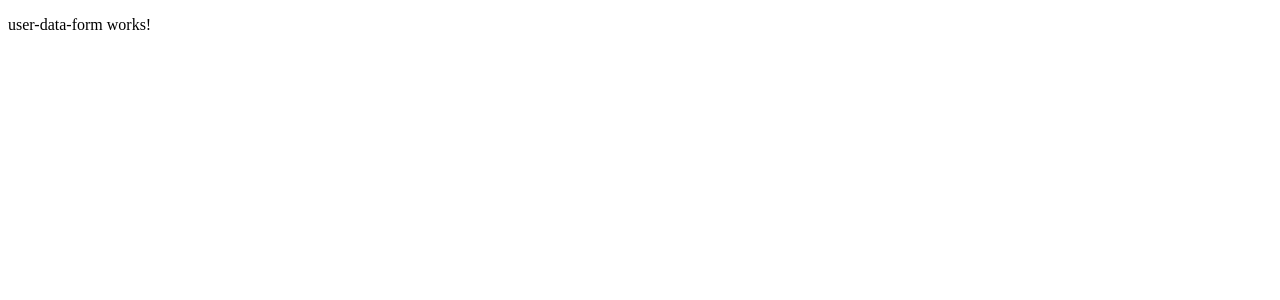
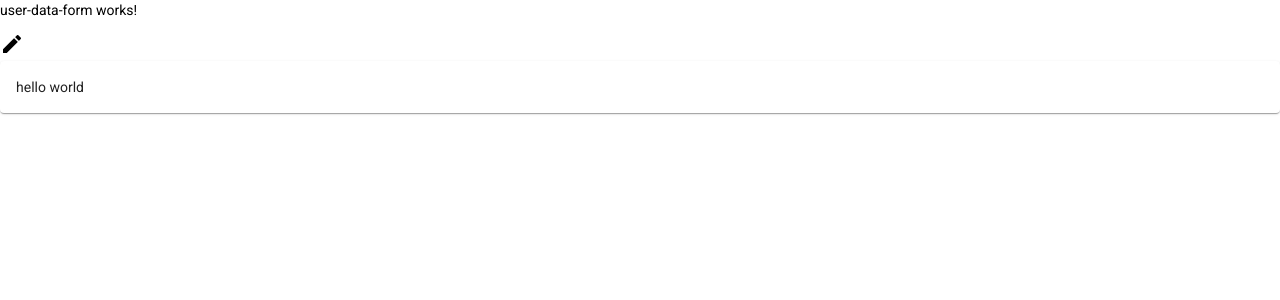
Before and after one commit to AnujAmu/leewayTask, an Angular app: page / in a window 1280 px wide. Shown: the top 300 px of the page. Built offline with nearby package versions, Linux system fonts and the light colour scheme.

Commit message:
added material module file.

```diff
--- a/angular.json
+++ b/angular.json
@@ -28,6 +28,7 @@
               "src/assets"
             ],
             "styles": [
+              "./node_modules/@angular/material/prebuilt-themes/indigo-pink.css",
               "src/styles.scss"
             ],
             "scripts": []
@@ -92,6 +93,7 @@
               "src/assets"
             ],
             "styles": [
+              "./node_modules/@angular/material/prebuilt-themes/indigo-pink.css",
               "src/styles.scss"
             ],
             "scripts": []
@@ -123,6 +125,7 @@
           }
         }
       }
-    }},
+    }
+  },
   "defaultProject": "appClient"
 }
--- a/package.json
+++ b/package.json
@@ -12,10 +12,12 @@
   "private": true,
   "dependencies": {
     "@angular/animations": "~9.1.0",
+    "@angular/cdk": "^9.2.4",
     "@angular/common": "~9.1.0",
     "@angular/compiler": "~9.1.0",
     "@angular/core": "~9.1.0",
     "@angular/forms": "~9.1.0",
+    "@angular/material": "^9.2.4",
     "@angular/platform-browser": "~9.1.0",
     "@angular/platform-browser-dynamic": "~9.1.0",
     "@angular/router": "~9.1.0",
--- a/src/app/app.module.ts
+++ b/src/app/app.module.ts
@@ -4,6 +4,8 @@ import { NgModule } from '@angular/core';
 import { AppRoutingModule } from './app-routing.module';
 import { AppComponent } from './app.component';
 import { UserDataFormModule } from './data-form/modules/user-data-form.module';
+import { BrowserAnimationsModule } from '@angular/platform-browser/animations';
+import { MaterialModule } from './material/material.module';
 
 @NgModule({
   declarations: [
@@ -12,7 +14,9 @@ import { UserDataFormModule } from './data-form/modules/user-data-form.module';
   imports: [
     BrowserModule,
     AppRoutingModule,
-    UserDataFormModule
+    UserDataFormModule,
+    BrowserAnimationsModule,
+    MaterialModule
   ],
   providers: [],
   bootstrap: [AppComponent]
--- a/src/app/data-form/modules/user-data-form.module.ts
+++ b/src/app/data-form/modules/user-data-form.module.ts
@@ -1,6 +1,7 @@
 import { NgModule } from '@angular/core';
 import { CommonModule } from '@angular/common';
 import { UserDataFormComponent } from '../user-data-form/user-data-form.component';
+import { MaterialModule } from 'src/app/material/material.module';
 
 
 
@@ -9,7 +10,8 @@ import { UserDataFormComponent } from '../user-data-form/user-data-form.componen
     UserDataFormComponent
   ],
   imports: [
-    CommonModule
+    CommonModule,
+    MaterialModule
   ],
   exports: [
     UserDataFormComponent
--- a/src/app/data-form/user-data-form/user-data-form.component.html
+++ b/src/app/data-form/user-data-form/user-data-form.component.html
@@ -1 +1,6 @@
 <p>user-data-form works!</p>
+<mat-icon>edit</mat-icon>
+
+<mat-card>
+    hello world
+</mat-card>
--- /dev/null
+++ b/src/app/material/material.module.ts
@@ -0,0 +1,71 @@
+import { NgModule } from '@angular/core';
+
+import { MatAutocompleteModule } from '@angular/material/autocomplete';
+import { MatBadgeModule } from '@angular/material/badge';
+import { MatButtonModule } from '@angular/material/button';
+import {MatBottomSheetModule} from '@angular/material/bottom-sheet';
+import { MatButtonToggleModule } from '@angular/material/button-toggle';
+import { MatCardModule } from '@angular/material/card';
+import { MatChipsModule } from '@angular/material/chips';
+import { MatCheckboxModule } from '@angular/material/checkbox';
+import { MatDialogModule } from '@angular/material/dialog';
+import { MatDividerModule } from '@angular/material/divider';
+import { MatFormFieldModule } from '@angular/material/form-field';
+import { MatGridListModule } from '@angular/material/grid-list';
+import { MatIconModule } from '@angular/material/icon';
+import { MatInputModule } from '@angular/material/input';
+import { MatListModule } from '@angular/material/list';
+import { MatMenuModule } from '@angular/material/menu';
+import { MatPaginatorModule } from '@angular/material/paginator';
+import { MatProgressBarModule } from '@angular/material/progress-bar';
+import { MatProgressSpinnerModule } from '@angular/material/progress-spinner';
+import { MatRadioModule } from '@angular/material/radio';
+import { MatSelectModule } from '@angular/material/select';
+import { MatSidenavModule } from '@angular/material/sidenav';
+import { MatSlideToggleModule } from '@angular/material/slide-toggle';
+import { MatSnackBarModule } from '@angular/material/snack-bar';
+import { MatSortModule } from '@angular/material/sort';
+import { MatTabsModule } from '@angular/material/tabs';
+import { MatTableModule } from '@angular/material/table';
+import { MatToolbarModule } from '@angular/material/toolbar';
+import { MatTooltipModule } from '@angular/material/tooltip';
+
+const material = [
+  MatAutocompleteModule,
+  MatBadgeModule,
+  MatButtonModule,
+  MatBottomSheetModule,
+  MatButtonToggleModule,
+  MatCardModule,
+  MatChipsModule,
+  MatCheckboxModule,
+  MatDialogModule,
+  MatChipsModule,
+  MatDividerModule,
+  MatFormFieldModule,
+  MatGridListModule,
+  MatIconModule,
+  MatInputModule,
+  MatListModule,
+  MatMenuModule,
+  MatPaginatorModule,
+  MatProgressBarModule,
+  MatProgressSpinnerModule,
+  MatRadioModule,
+  MatSelectModule,
+  MatSidenavModule,
+  MatSlideToggleModule,
+  MatSnackBarModule,
+  MatSortModule,
+  MatTabsModule,
+  MatTableModule,
+  MatToolbarModule,
+  MatTooltipModule,
+];
+
+@NgModule({
+  declarations: [],
+  imports: [material],
+  exports: [material]
+})
+export class MaterialModule { }
--- a/src/index.html
+++ b/src/index.html
@@ -6,8 +6,10 @@
   <base href="/">
   <meta name="viewport" content="width=device-width, initial-scale=1">
   <link rel="icon" type="image/x-icon" href="favicon.ico">
+  <link href="https://fonts.googleapis.com/css?family=Roboto:300,400,500&display=swap" rel="stylesheet">
+  <link href="https://fonts.googleapis.com/icon?family=Material+Icons" rel="stylesheet">
 </head>
-<body>
+<body class="mat-typography">
   <app-root></app-root>
 </body>
 </html>
--- a/src/styles.scss
+++ b/src/styles.scss
@@ -1 +1,4 @@
 /* You can add global styles to this file, and also import other style files */
+
+html, body { height: 100%; }
+body { margin: 0; font-family: Roboto, "Helvetica Neue", sans-serif; }
```
Also changed, not shown: 1 other file (tests, documents, lock files or other folders).
